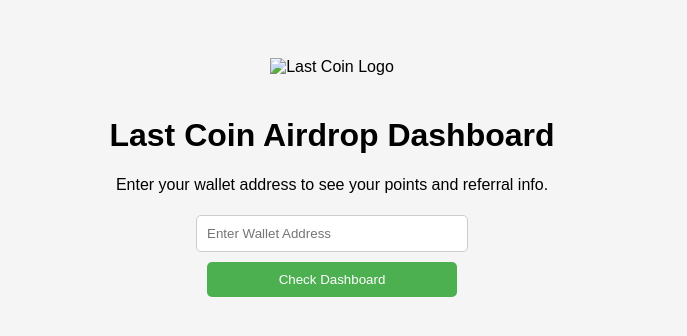
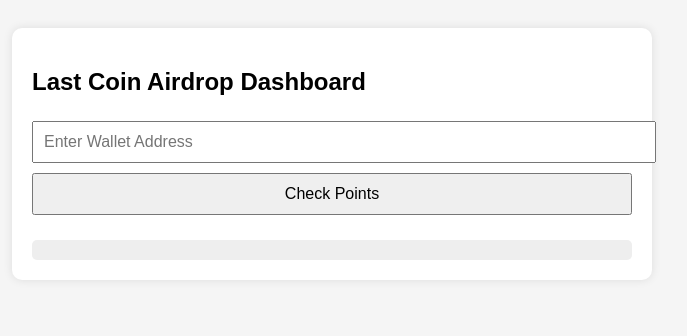
Before and after one commit to balijutt59/Last-Coin, a plain HTML site: page index.html in a window 1280 px wide. Shown: the whole page, without its empty margins (308-995 px from the left). Drawn offline with Linux system fonts and the light colour scheme.

Commit message:
index.html

```diff
--- a/index.html
+++ b/index.html
@@ -2,65 +2,47 @@
 <html lang="en">
 <head>
 <meta charset="UTF-8">
-<meta name="viewport" content="width=device-width, initial-scale=1.0">
 <title>Last Coin Airdrop Dashboard</title>
 <style>
-body { font-family: Arial; background:#f5f5f5; text-align:center; padding:50px;}
-.card { background:white; padding:20px; border-radius:10px; margin:10px; display:inline-block; box-shadow: 0 4px 8px rgba(0,0,0,0.1);}
-input, button { padding:10px; margin:5px; border-radius:5px; border:1px solid #ccc; width: 250px;}
-button { cursor:pointer; background:#4CAF50; color:white; border:none;}
-a { color:#2196F3; text-decoration:none;}
-a:hover { text-decoration:underline;}
+body{font-family:Arial,sans-serif;padding:20px;background:#f5f5f5;}
+.container{max-width:600px;margin:auto;background:#fff;padding:20px;border-radius:10px;box-shadow:0 0 10px rgba(0,0,0,0.1);}
+input, button{padding:10px;font-size:16px;margin:5px 0;width:100%;}
+.result{margin-top:20px;padding:10px;background:#eee;border-radius:5px;}
 </style>
 </head>
 <body>
-
-<img src="logo.png" alt="Last Coin Logo" style="width:150px; margin-bottom:20px;">
-<h1>Last Coin Airdrop Dashboard</h1>
-<p>Enter your wallet address to see your points and referral info.</p>
-
-<input type="text" id="wallet" placeholder="Enter Wallet Address">
-<br>
-<button onclick="showData()">Check Dashboard</button>
-
-<div id="dashboard"></div>
+<div class="container">
+<h2>Last Coin Airdrop Dashboard</h2>
+<input type="text" id="wallet" placeholder="Enter Wallet Address"/>
+<button onclick="checkWallet()">Check Points</button>
+<div class="result" id="result"></div>
+</div>
 
 <script>
-// ✅ Your Apps Script URL
-const SHEET_URL = "https://script.google.com/macros/s/AKfycbwlefHvmDOTxl_iZm_kwpWKfNgu36hCaR2iRANWJ07fyS9JsQkqWVSG7DLed4ValqATuw/exec";
+// 🔹 Fetch data from data.json
+let data = [];
 
-async function showData() {
-    const wallet = document.getElementById("wallet").value.trim();
-    if(!wallet) { alert("Enter wallet address"); return; }
+fetch('data.json')
+  .then(response => response.json())
+  .then(json => data = json)
+  .catch(err => console.log("Error loading data:", err));
 
-    try {
-        const res = await fetch(SHEET_URL);
-        const data = await res.json();
+function checkWallet() {
+    const wallet = document.getElementById('wallet').value.trim();
+    const resultDiv = document.getElementById('result');
+    if(!wallet){ alert("Enter wallet address"); return; }
 
-        const user = data.find(u => u.Wallet.toLowerCase() === wallet.toLowerCase());
-        if(!user) {
-            document.getElementById("dashboard").innerHTML = "<p>Wallet not found!</p>";
-            return;
-        }
-
-        const referralLink = `https://lastcoin.com/signup?ref=${user.ReferralCode}`;
-
-        document.getElementById("dashboard").innerHTML = `
-            <div class="card">
-                <p><strong>Wallet:</strong> ${user.Wallet}</p>
-                <p><strong>Email:</strong> ${user.Email}</p>
-                <p><strong>Points:</strong> ${user.Points}</p>
-                <p><strong>Referral Code:</strong> ${user.ReferralCode}</p>
-                <p><strong>Referral Link:</strong> <a href="${referralLink}" target="_blank">${referralLink}</a></p>
-                <p><strong>Referred By:</strong> ${user.ReferredBy || "N/A"}</p>
-            </div>
-        `;
-    } catch (error) {
-        console.error(error);
-        document.getElementById("dashboard").innerHTML = "<p>Error fetching data. Try again later.</p>";
+    const user = data.find(u => u.Wallet.toLowerCase() === wallet.toLowerCase());
+    if(user){
+        resultDiv.innerHTML = `<b>Wallet:</b> ${user.Wallet}<br/>
+                               <b>Email:</b> ${user.Email}<br/>
+                               <b>Points:</b> ${user.Points}<br/>
+                               <b>Referral Code:</b> ${user.ReferralCode}<br/>
+                               <b>Referred By:</b> ${user.ReferredBy || "N/A"}`;
+    } else {
+        resultDiv.innerHTML = "Wallet not found!";
     }
 }
 </script>
-
 </body>
 </html>
```
